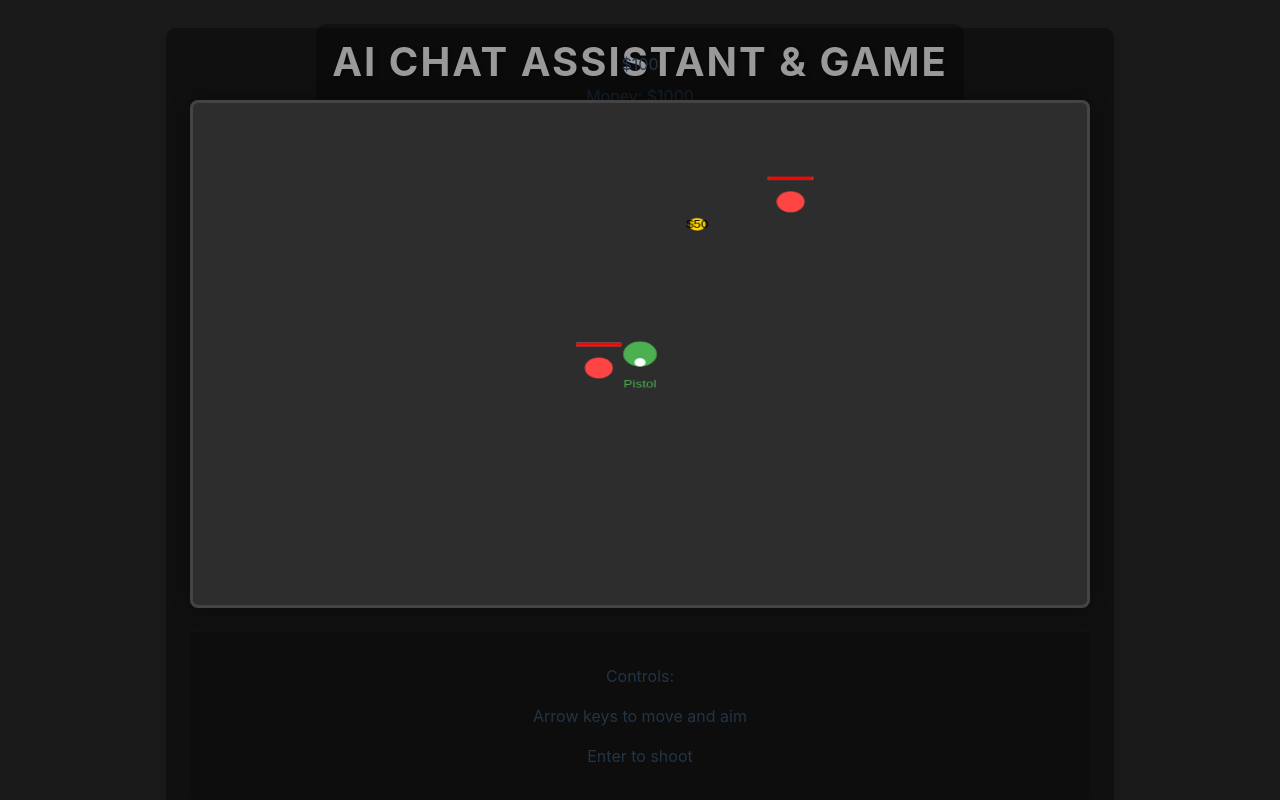
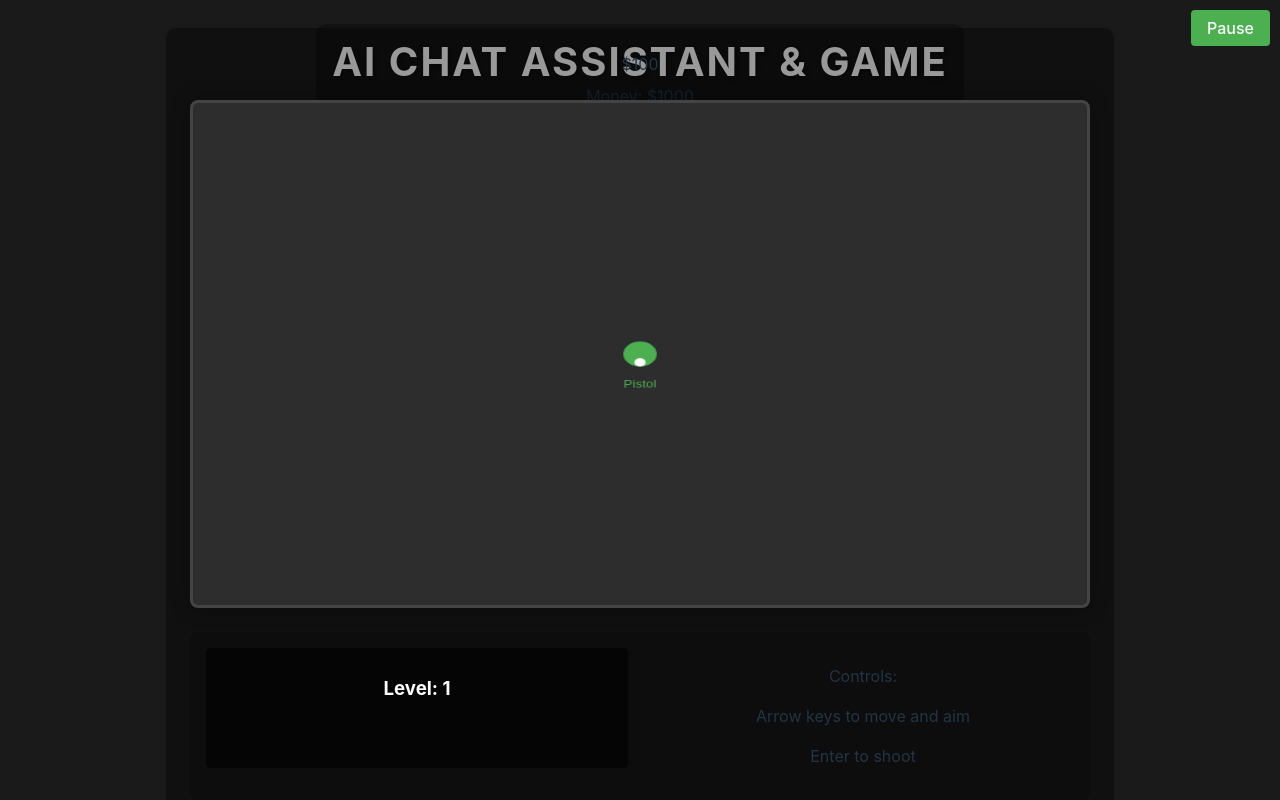
Before and after one commit to Faresdjz/ConUHack-25, a React (Vite) app in the folder client/: page / in a window 1280 px wide. Built offline with nearby package versions, Linux system fonts and the light colour scheme.

Commit message:
Good level system

```diff
--- a/client/src/components/Game.css
+++ b/client/src/components/Game.css
@@ -1,3 +1,70 @@
+.pause-overlay {
+    position: fixed;
+    top: 0;
+    left: 0;
+    width: 100%;
+    height: 100%;
+    background: rgba(0, 0, 0, 0.7);
+    display: flex;
+    justify-content: center;
+    align-items: center;
+    z-index: 1000;
+}
+
+.pause-menu {
+    background: #333;
+    padding: 2rem;
+    border-radius: 8px;
+    text-align: center;
+}
+
+.pause-menu button {
+    padding: 0.5rem 1.5rem;
+    font-size: 1.2rem;
+    background: #4CAF50;
+    border: none;
+    border-radius: 4px;
+    color: white;
+    cursor: pointer;
+    margin-top: 1rem;
+}
+
+.countdown-overlay {
+    position: fixed;
+    top: 50%;
+    left: 50%;
+    transform: translate(-50%, -50%);
+    z-index: 1000;
+}
+
+.countdown {
+    background: rgba(0, 0, 0, 0.8);
+    padding: 1rem 2rem;
+    border-radius: 8px;
+    color: white;
+}
+
+.pause-button {
+    position: absolute;
+    top: 10px;
+    right: 10px;
+    padding: 0.5rem 1rem;
+    background: #4CAF50;
+    border: none;
+    border-radius: 4px;
+    color: white;
+    cursor: pointer;
+    z-index: 100;
+}
+
+.level-counter {
+    background: rgba(0, 0, 0, 0.6);
+    padding: 0.5rem 1rem;
+    border-radius: 4px;
+    color: white;
+    margin-bottom: 1rem;
+}
+
 .game-container {
     text-align: center;
     display: flex;
--- a/client/src/components/Game.jsx
+++ b/client/src/components/Game.jsx
@@ -1,4 +1,4 @@
-import { useEffect, useRef } from 'react';
+import { useEffect, useRef, useState } from 'react';
 import './Game.css';
 
 const PLAYER_SIZE = 30;
@@ -9,6 +9,8 @@ const ENEMY_SPEED = 2;
 const MONEY_SIZE = 15;
 const SPAWN_INTERVAL = 2000;
 const MONEY_SPAWN_INTERVAL = 3000;
+const INITIAL_COUNTDOWN = 10;
+const LEVEL_COUNTDOWN = 120;
 
 const GUNS = [
     {
@@ -51,10 +53,10 @@ const GUNS = [
 ];
 
 class Enemy {
-    constructor(x, y, ctx, canvas) {
+    constructor(x, y, ctx, canvas, level) {
         this.x = x;
         this.y = y;
-        this.health = 50;
+        this.health = 50 + (level * 25); // Health scales with level
         this.ctx = ctx;
         this.canvas = canvas;
         this.size = ENEMY_SIZE;
@@ -242,6 +244,11 @@ class Player {
 
 function Game() {
     const canvasRef = useRef(null);
+    const [isPaused, setIsPaused] = useState(false);
+    const [level, setLevel] = useState(0);
+    const [countdown, setCountdown] = useState(INITIAL_COUNTDOWN);
+    const [isLevelCountdown, setIsLevelCountdown] = useState(false);
+    const gameLoopRef = useRef(null);
 
     useEffect(() => {
         const canvas = canvasRef.current;
@@ -252,6 +259,7 @@ function Game() {
 
         let enemies = [];
         let moneyDrops = [];
+        let maxEnemies = 5; // Initial max enemies
 
         const setupGame = () => {
             window.currentGun = 0;
@@ -264,7 +272,20 @@ function Game() {
                 shoot: false
             }, ctx, canvas);
 
-            setInterval(() => {
+            // Start initial countdown
+            const countdownInterval = setInterval(() => {
+                setCountdown(prev => {
+                    if (prev <= 1) {
+                        clearInterval(countdownInterval);
+                        setLevel(1);
+                        return 0;
+                    }
+                    return prev - 1;
+                });
+            }, 1000);
+
+            const spawnEnemy = () => {
+                if (isPaused || enemies.length >= maxEnemies || countdown > 0) return;
                 const side = Math.floor(Math.random() * 4);
                 let x, y;
 
@@ -287,17 +308,50 @@ function Game() {
                         break;
                 }
 
-                enemies.push(new Enemy(x, y, ctx, canvas));
-            }, SPAWN_INTERVAL);
+                enemies.push(new Enemy(x, y, ctx, canvas, level));
+            };
 
-            setInterval(() => {
+            const enemySpawnInterval = setInterval(spawnEnemy, SPAWN_INTERVAL);
+
+            const spawnMoney = () => {
+                if (isPaused || countdown > 0) return;
                 const x = Math.random() * (canvas.width - 100) + 50;
                 const y = Math.random() * (canvas.height - 100) + 50;
                 moneyDrops.push(new MoneyDrop(x, y, Math.floor(Math.random() * 50) + 10, ctx));
-            }, MONEY_SPAWN_INTERVAL);
+            };
+
+            const moneySpawnInterval = setInterval(spawnMoney, MONEY_SPAWN_INTERVAL);
+
+            return () => {
+                clearInterval(enemySpawnInterval);
+                clearInterval(moneySpawnInterval);
+                clearInterval(countdownInterval);
+            };
+        };
+
+        const checkLevelComplete = () => {
+            if (enemies.length === 0 && level > 0 && !isLevelCountdown) {
+                setIsLevelCountdown(true);
+                setCountdown(LEVEL_COUNTDOWN);
+                const levelCountdownInterval = setInterval(() => {
+                    setCountdown(prev => {
+                        if (prev <= 1) {
+                            clearInterval(levelCountdownInterval);
+                            setIsLevelCountdown(false);
+                            setLevel(prevLevel => prevLevel + 1);
+                            maxEnemies += 2; // Increase max enemies each level
+                            return 0;
+                        }
+                        return prev - 1;
+                    });
+                }, 1000);
+            }
         };
 
         const gameLoop = () => {
+            if (isPaused) {
+                return;
+            }
             ctx.clearRect(0, 0, canvas.width, canvas.height);
 
             window.player.move();
@@ -348,18 +402,27 @@ function Game() {
             document.getElementById('money-count').textContent = window.player.money;
 
             if (window.player.health <= 0) {
-                alert('Game Over! Your score: $' + window.player.money);
+                alert('Game Over! Your score: $' + window.player.money + '\nLevel reached: ' + level);
                 window.player.health = MAX_HEALTH;
                 window.player.money = 100;
                 enemies = [];
                 moneyDrops = [];
                 window.currentGun = 0;
+                setLevel(0);
+                setCountdown(INITIAL_COUNTDOWN);
+                maxEnemies = 5;
             }
 
-            requestAnimationFrame(gameLoop);
+            checkLevelComplete();
+
+            gameLoopRef.current = requestAnimationFrame(gameLoop);
         };
 
         const handleKeyDown = (e) => {
+            if (e.key === 'Escape') {
+                setIsPaused(!isPaused);
+                return;
+            }
             switch(e.key) {
                 case 'ArrowUp': window.player.controls.up = true; break;
                 case 'ArrowDown': window.player.controls.down = true; break;
@@ -388,12 +451,18 @@ function Game() {
         return () => {
             document.removeEventListener('keydown', handleKeyDown);
             document.removeEventListener('keyup', handleKeyUp);
+            if (gameLoopRef.current) {
+                cancelAnimationFrame(gameLoopRef.current);
+            }
         };
     }, []);
 
     return (
         <div className="game-container">
             <div className="game-ui">
+                <button className="pause-button" onClick={() => setIsPaused(!isPaused)}>
+                    {isPaused ? 'Resume' : 'Pause'}
+                </button>
                 <div className="health-container">
                     <div className="health-bar-bg">
                         <div id="health-bar" className="health-bar"></div>
@@ -405,7 +474,29 @@ function Game() {
                 </div>
             </div>
             <canvas ref={canvasRef} id="gameCanvas"></canvas>
+            {isPaused && (
+                <div className="pause-overlay">
+                    <div className="pause-menu">
+                        <h2>Game Paused</h2>
+                        <button onClick={() => setIsPaused(false)}>Resume</button>
+                    </div>
+                </div>
+            )}
+            {countdown > 0 && (
+                <div className="countdown-overlay">
+                    <div className="countdown">
+                        {isLevelCountdown ? (
+                            <h2>Next Level in: {Math.ceil(countdown)}s</h2>
+                        ) : (
+                            <h2>Game starts in: {countdown}s</h2>
+                        )}
+                    </div>
+                </div>
+            )}
             <div className="controls">
+                <div className="level-counter">
+                    <h3>Level: {level}</h3>
+                </div>
                 <div className="player-controls">
                     <p>Controls:</p>
                     <p>Arrow keys to move and aim</p>
```
